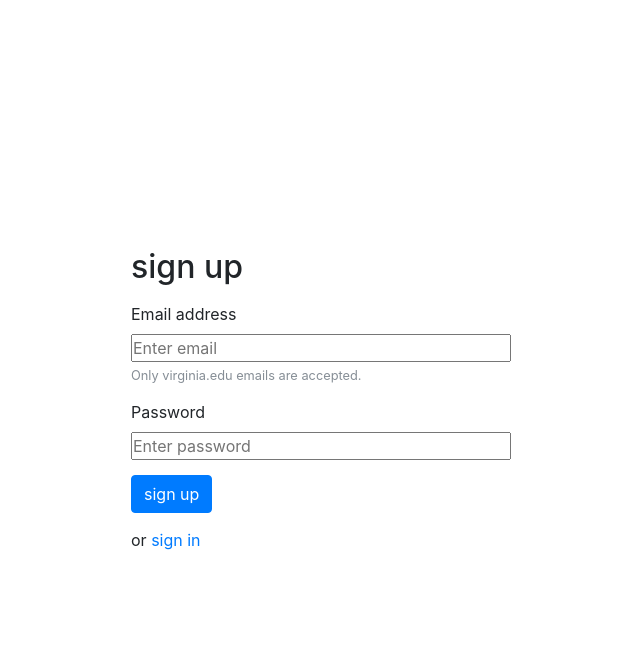
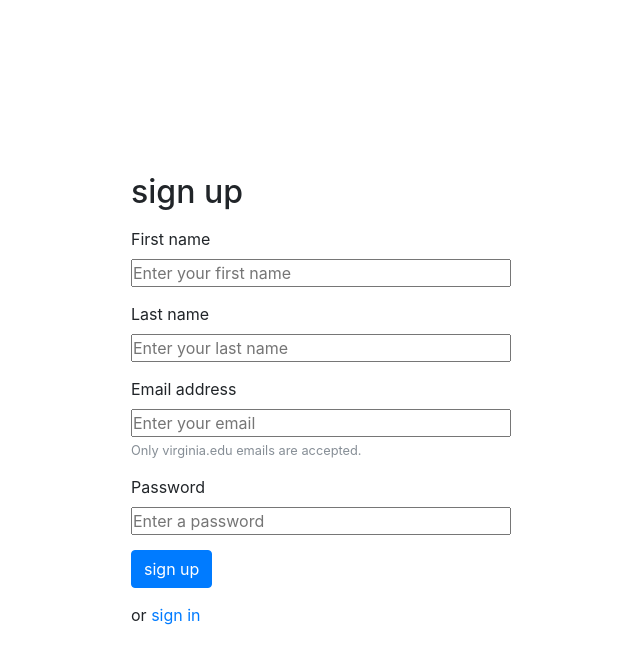
Before and after one commit to uva-cfg/whats-on-grounds, a Django app: page /signup/ in a window 1280 px wide. Shown: the top 664 px of the page, without its empty margins (319-959 px from the left). Run offline with Django 3.2, Linux system fonts and the light colour scheme; some libraries are stand-ins or nearby versions.

Commit message:
First and last name fields

```diff
--- a/codeforgood/whatsongrounds/templates/signin.html
+++ b/codeforgood/whatsongrounds/templates/signin.html
@@ -50,12 +50,12 @@
             <form class="" action="/signin" method="post">
                 <div class="form-group">
                     <label>Email address</label><br>
-                    <input type="text" name="email" placeholder="Enter email" required>
+                    <input type="text" name="email" placeholder="Enter your email" required>
                     <small class="form-text text-muted">Remember, use your virginia.edu email.</small>
                 </div>
                 <div class="form-group">
                     <label>Password</label><br>
-                    <input type="password" name="password" placeholder="Enter password" required>
+                    <input type="password" name="password" placeholder="Enter a password" required>
                 </div>
                 <div class="form-group">
                     <button type="submit" class="btn btn-primary">sign in</button>
--- a/codeforgood/whatsongrounds/templates/signup.html
+++ b/codeforgood/whatsongrounds/templates/signup.html
@@ -49,13 +49,21 @@
 
             <form class="" action="/signup" method="post">
                 <div class="form-group">
+                    <label>First name</label><br>
+                    <input type="text" name="firstname" placeholder="Enter your first name" required>
+                </div>
+                <div class="form-group">
+                    <label>Last name</label><br>
+                    <input type="text" name="lastname" placeholder="Enter your last name" required>
+                </div>
+                <div class="form-group">
                     <label>Email address</label><br>
-                    <input type="text" name="email" placeholder="Enter email" required>
+                    <input type="text" name="email" placeholder="Enter your email" required>
                     <small class="form-text text-muted">Only virginia.edu emails are accepted.</small>
                 </div>
                 <div class="form-group">
                     <label>Password</label><br>
-                    <input type="password" name="password" placeholder="Enter password" required>
+                    <input type="password" name="password" placeholder="Enter a password" required>
                 </div>
                 <div class="form-group">
                     <button type="submit" class="btn btn-primary">sign up</button>
```
Also changed, not shown: codeforgood/db.sqlite3 (deleted), 1 other file.
